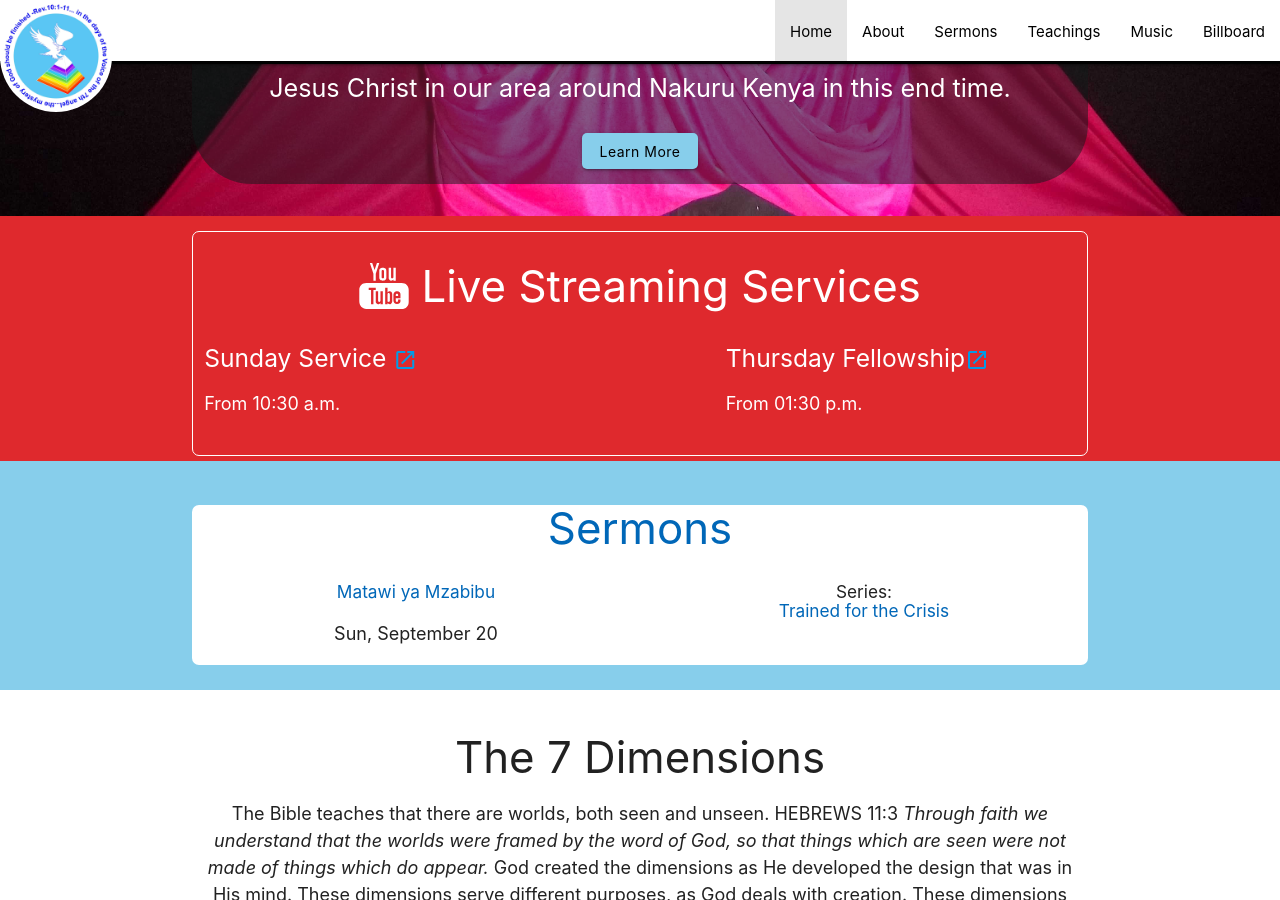
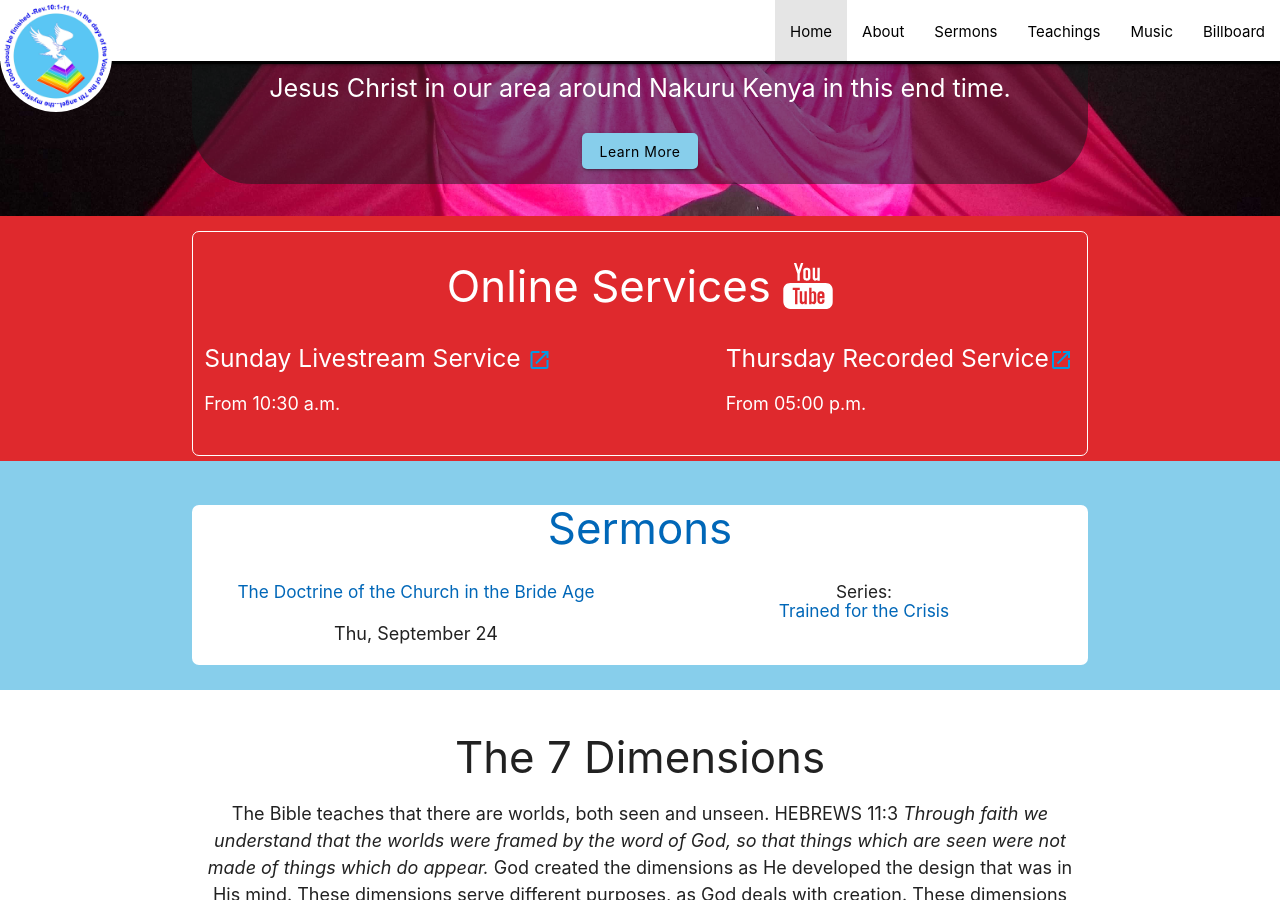
Before and after one commit to njorogetimk/cmt-redisigned, a Jekyll site: the page built from index.html, in a window 1280 px wide and 900 px high, scrolled down 257 px. Built offline with Jekyll 4.4.1, drawn with Linux system fonts in a browser that asks for light colours.

Commit message:
Update to pre-thursday 24 sep sermon

```diff
--- a/index.html
+++ b/index.html
@@ -20,19 +20,20 @@ node: "Home"
 <section class="section services">
   <div class="container">
     <h3 class="center title">
-      <a
-        target="_blank"
-        rel="noopener noreferrer"
-        href="https://www.youtube.com/channel/UCNMWw2o7Ahu1x-A_PphKmzg"
-        ><img src="images/youtube.svg" alt="youtube"
-      /></a>
-      Live Streaming Services
+      Online Services
+      <span
+        ><a
+          target="_blank"
+          rel="noopener noreferrer"
+          href="https://www.youtube.com/channel/UCNMWw2o7Ahu1x-A_PphKmzg"
+          ><img src="images/youtube.svg" alt="youtube"/></a
+      ></span>
     </h3>
 
     <div class="row">
       <div class="col s12 m5">
         <h5>
-          Sunday Service
+          Sunday Livestream Service
           <a
             href="https://www.youtube.com/playlist?list=PL5-Bk5h2iIvWliYTRIkEgOS-ueWmoGx7-"
             target="_blank"
@@ -45,14 +46,14 @@ node: "Home"
       <div class="col s12 m2"></div>
       <div class="col s12 m5">
         <h5>
-          Thursday Fellowship<a
+          Thursday Recorded Service<a
             href="https://www.youtube.com/playlist?list=PL5-Bk5h2iIvX8kFeTsmBXpxt4QwRGlYWy"
             target="_blank"
             rel="noopener noreferrer"
             ><i class="material-icons">open_in_new</i></a
           >
         </h5>
-        <p>From 01:30 p.m.</p>
+        <p>From 05:00 p.m.</p>
       </div>
     </div>
   </div>
@@ -65,12 +66,12 @@ node: "Home"
       <div class="col s12 m6">
         <h6 class="center">
           <a
-            href="sermons/2020/sunday/20-09-20_Matawi_ya_Mzabibu.html"
+            href="sermons/2020/thursday/20-09-24_The_Doctrine_of_the_Church_in_the_Bride_Age.html"
             class="dark-link"
-            >Matawi ya Mzabibu</a
+            >The Doctrine of the Church in the Bride Age</a
           >
         </h6>
-        <p class="center">{{"September 20 20" | date: "%a, %B %d"}}</p>
+        <p class="center">{{"September 24 20" | date: "%a, %B %d"}}</p>
       </div>
 
       <div class="col s12 m6">
--- a/sermons/2020/sunday/20-09-20_Matawi_ya_Mzabibu.html
+++ b/sermons/2020/sunday/20-09-20_Matawi_ya_Mzabibu.html
@@ -14,3 +14,9 @@ date: September 20 20
 ></iframe>
 
 <h5>Audio</h5>
+
+<iframe
+  src="https://drive.google.com/file/d/1GuCu_DXaRkXJutaoF3uOCbo3DwOa9W5p/preview"
+  width="600"
+  height="100"
+></iframe>
--- /dev/null
+++ b/sermons/2020/thursday/20-09-24_The_Doctrine_of_the_Church_in_the_Bride_Age.html
@@ -0,0 +1,5 @@
+---
+title: The Doctrine of the Church in the Bride Age | 2020
+heading: The Doctrine of the Church in the Bride Age
+date: September 24 20
+---
```
Also changed, not shown: billboard/index.html (+31 -9 lines), music/index.html (+43 -14 lines).
